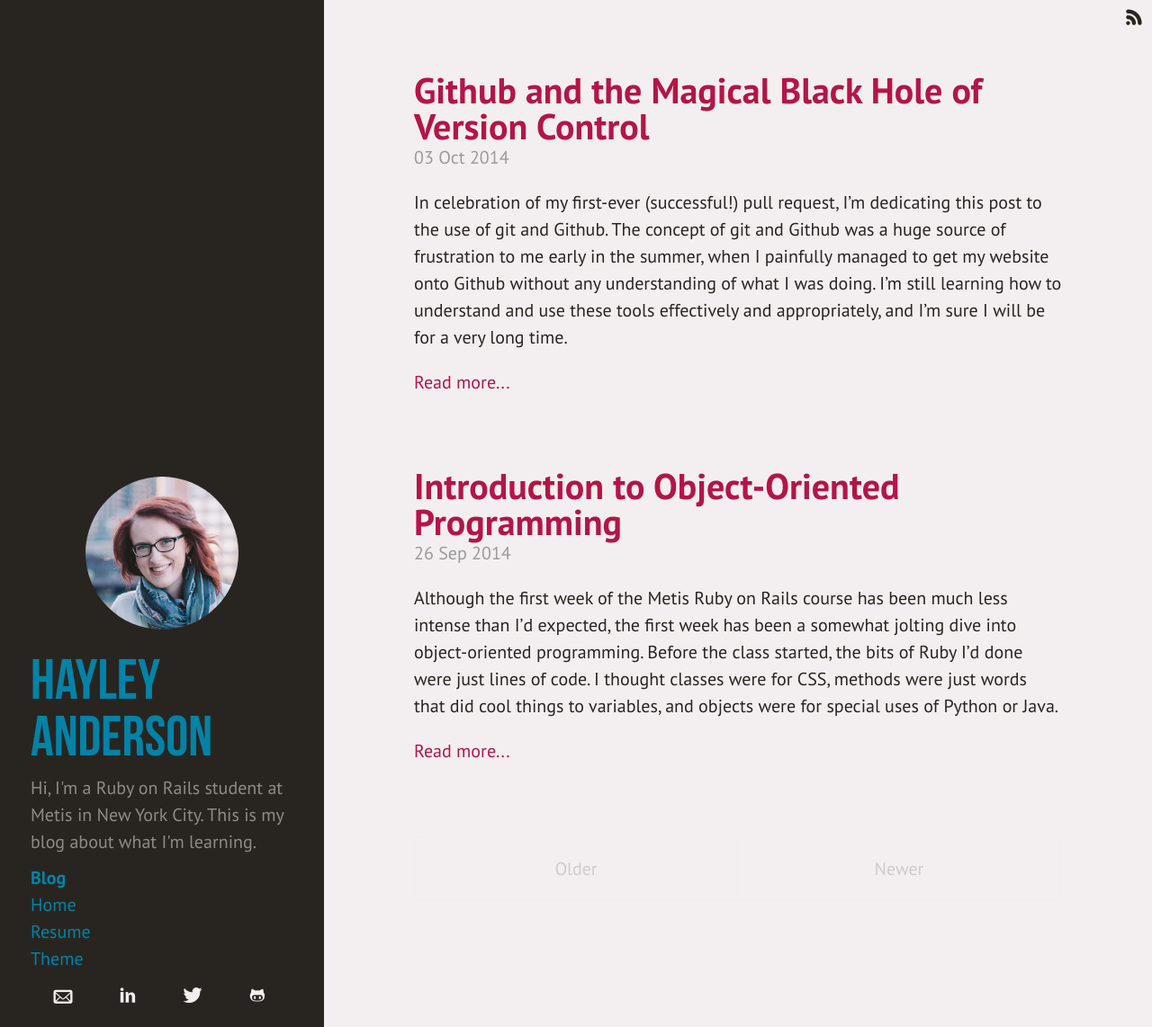
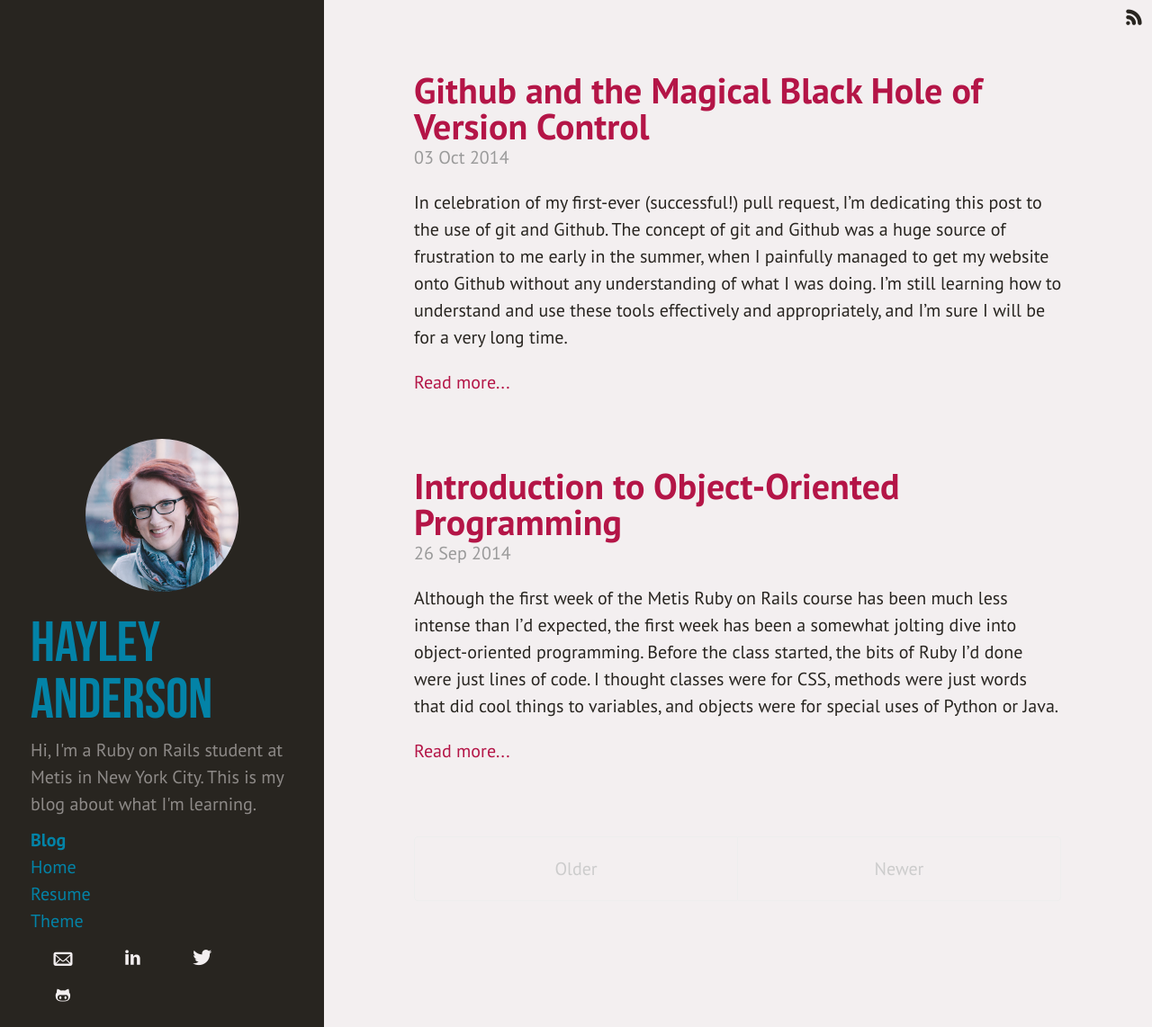
Before and after one commit to HayleyCAnderson/HayleyBlog, a Jekyll site: the page built from index.html, in a window 1280 px wide and 1142 px high. Shown: the whole window at 90% size. Built offline with Jekyll 4.4.1, drawn with Linux system fonts in a browser that asks for light colours; Markdown is read by kramdown in place of the engine named in the settings; the list of posts is cut into pages by our own code.

Commit message:
Improve code spacing, titles, add meta-data *Improve code spacing in sidebar *Improve title of RSS in layout *Add meta-data to head

```diff
--- a/_includes/head.html
+++ b/_includes/head.html
@@ -12,6 +12,9 @@
       {{ site.title }} &middot; {{ site.tagline }}
     {% endif %}
   </title>
+
+  <meta name="title" content="Blog &middot; Hayley Anderson">
+  <meta name="description" content="Hayley Anderson is an aspiring web developer based in New York City and a recent graduate of Northeastern University.">
 
   <!-- CSS -->
   <link rel="stylesheet" href="/public/css/poole.css">
--- a/_includes/sidebar.html
+++ b/_includes/sidebar.html
@@ -32,7 +32,10 @@
       <li class="sidebar-nav-item"><a href="http://hyde.getpoole.com" title="Hyde Jekyll Theme" target="_blank">Theme</a></li>
     </ul>
 
-      <a href="mailto:hayleyanderson@zoho.com" title="Hayley Anderson Email"><span class="typcn typcn-mail"></span></a><a href="https://www.linkedin.com/in/hayleycanderson" title="Hayley Anderson LinkedIn" target="_blank"><span class="typcn typcn-social-linkedin"></span></a><a href="https://twitter.com/HayleyCAnderson" title="Hayley Anderson Twitter" target="_blank"><span class="typcn typcn-social-twitter"></span></a><a href="https://github.com/HayleyCAnderson" title="Hayley Anderson Github" target="_blank"><span class="typcn typcn-social-github"></span></a>
+      <a href="mailto:hayleyanderson@zoho.com" title="Hayley Anderson Email"><span class="typcn typcn-mail"></span></a>
+      <a href="https://www.linkedin.com/in/hayleycanderson" title="Hayley Anderson LinkedIn" target="_blank"><span class="typcn typcn-social-linkedin"></span></a>
+      <a href="https://twitter.com/HayleyCAnderson" title="Hayley Anderson Twitter" target="_blank"><span class="typcn typcn-social-twitter"></span></a>
+      <a href="https://github.com/HayleyCAnderson" title="Hayley Anderson Github" target="_blank"><span class="typcn typcn-social-github"></span></a>
 
   </div>
 </div>
--- a/_layouts/default.html
+++ b/_layouts/default.html
@@ -7,7 +7,7 @@
 
     {% include sidebar.html %}
 
-    <a href="/atom.xml" title="Hayley Anderson Blog RSS Feed"><span class="typcn typcn-rss"></span></a>
+    <a href="/atom.xml" title="RSS Feed"><span class="typcn typcn-rss"></span></a>
 
     <div class="content container">
       {{ content }}
```
